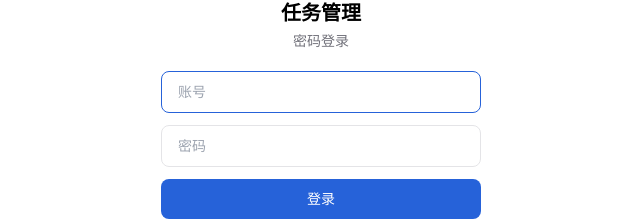
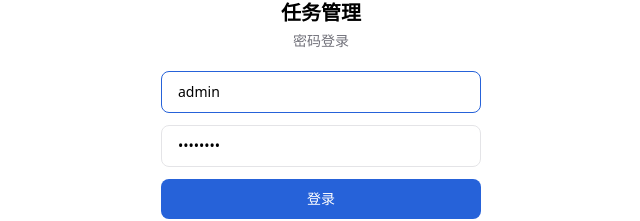
Before and after one commit to yowricky/OKR-task, a React (Vite) app in the folder desktop/: page /login in a window 1280 px wide. Shown: the part 321-542 px from the top of the page, without its empty margins (319-959 px from the left). Built offline with nearby package versions, Linux system fonts and the light colour scheme.

Commit message:
chore: pre-fill login credentials for dev convenience

```diff
--- a/desktop/src/pages/LoginPage.tsx
+++ b/desktop/src/pages/LoginPage.tsx
@@ -3,8 +3,8 @@ import { useNavigate } from 'react-router-dom';
 import { useAuthStore } from '@/stores/auth';
 
 export function LoginPage() {
-  const [account, setAccount] = useState('');
-  const [password, setPassword] = useState('');
+  const [account, setAccount] = useState('admin');
+  const [password, setPassword] = useState('admin123');
   const [error, setError] = useState('');
   const login = useAuthStore((s) => s.login);
   const navigate = useNavigate();
```
